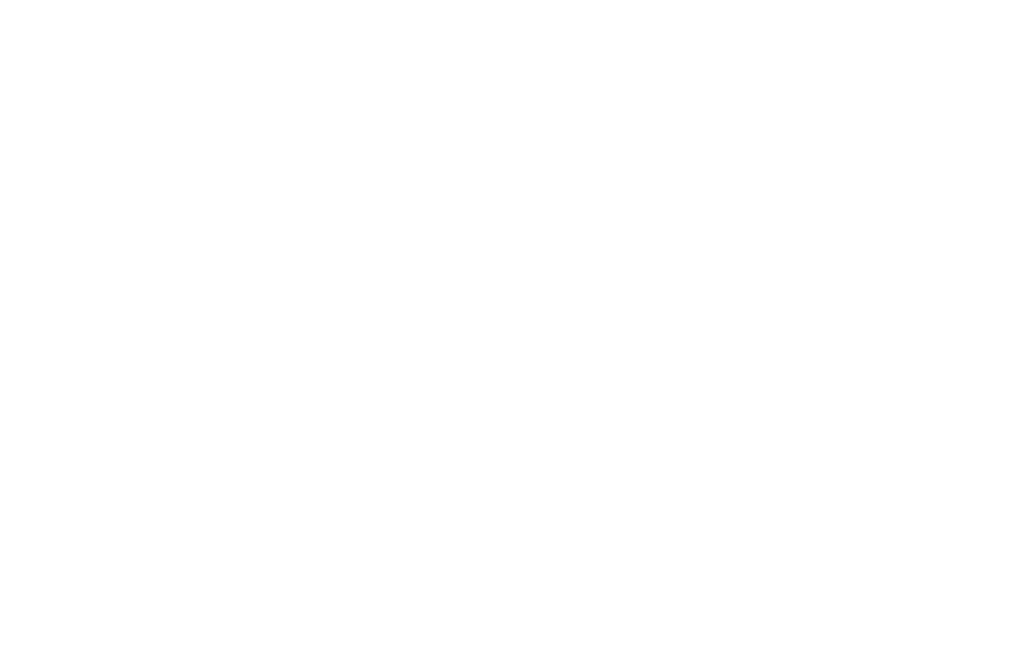
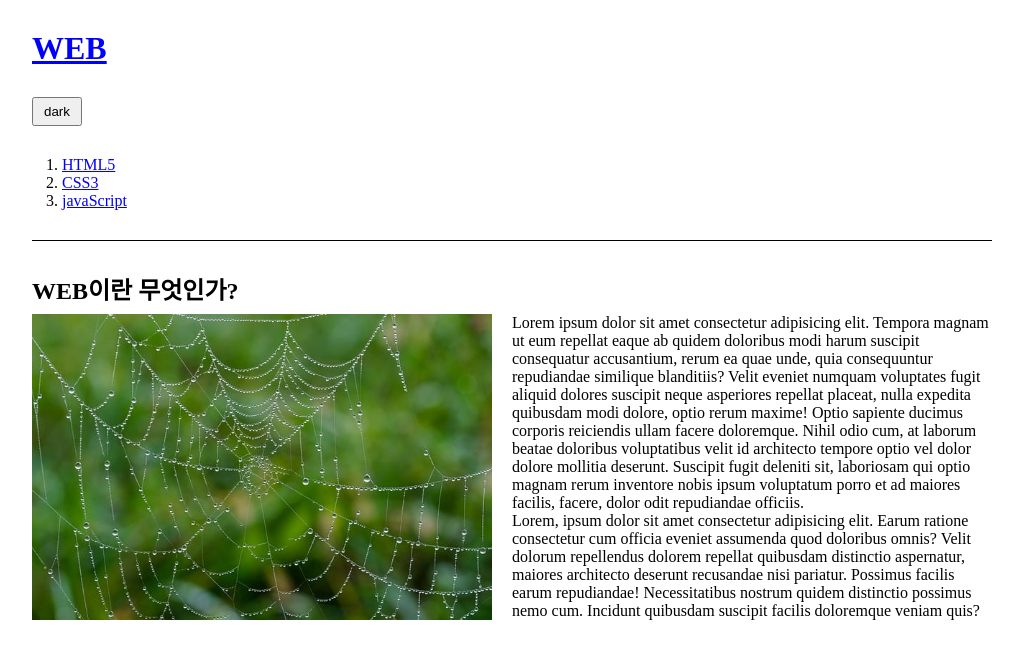
Before and after one commit to pam7461/dark-light, a plain HTML site: page index.html in a window 1280 px wide. Shown: the whole page, without its empty margins (128-1151 px from the left). Drawn offline with Linux system fonts and the light colour scheme.

Commit message:
Add files via upload

```diff
--- /dev/null
+++ b/css/style.css
@@ -0,0 +1,8 @@
+*{box-sizing:border-box;margin:0;padding:0;}
+.wrapper{width:960px;margin:0 auto;}
+h1{padding:30px 0;}
+a{color:#0000ff;}
+ol{padding:0 0 30px 30px;margin-bottom:30px;border-bottom:1px solid #000000;}
+h2{margin-bottom:7.5px;}
+img{width:460px;float:left;margin-right:20px;}
+button{margin-bottom:30px;padding:5px 10px;}
--- a/index.html
+++ b/index.html
@@ -4,8 +4,21 @@
     <meta charset="UTF-8">
     <meta name="viewport" content="width=device-width, initial-scale=1.0">
     <title>Document</title>
+    <link rel="stylesheet" href="./css/style.css">
 </head>
 <body>
-
+    <div class="wrapper">
+        <h1><a href="./index.html">WEB</a></h1>
+        <button>dark</button>
+        <ol>
+            <li><a href="./html.html">HTML5</a></li>
+            <li><a href="./css.html">CSS3</a></li>
+            <li><a href="./js.html">javaScript</a></li>
+        </ol>
+        <h2>WEB이란 무엇인가?</h2>
+        <img src="./images/img-web.jpg" alt="web image">
+        <p>Lorem ipsum dolor sit amet consectetur adipisicing elit. Tempora magnam ut eum repellat eaque ab quidem doloribus modi harum suscipit consequatur accusantium, rerum ea quae unde, quia consequuntur repudiandae similique blanditiis? Velit eveniet numquam voluptates fugit aliquid dolores suscipit neque asperiores repellat placeat, nulla expedita quibusdam modi dolore, optio rerum maxime! Optio sapiente ducimus corporis reiciendis ullam facere doloremque. Nihil odio cum, at laborum beatae doloribus voluptatibus velit id architecto tempore optio vel dolor dolore mollitia deserunt. Suscipit fugit deleniti sit, laboriosam qui optio magnam rerum inventore nobis ipsum voluptatum porro et ad maiores facilis, facere, dolor odit repudiandae officiis.</p>
+        <p>Lorem, ipsum dolor sit amet consectetur adipisicing elit. Earum ratione consectetur cum officia eveniet assumenda quod doloribus omnis? Velit dolorum repellendus dolorem repellat quibusdam distinctio aspernatur, maiores architecto deserunt recusandae nisi pariatur. Possimus facilis earum repudiandae! Necessitatibus nostrum quidem distinctio possimus nemo cum. Incidunt quibusdam suscipit facilis doloremque veniam quis?</p>
+    </div>
 </body>
 </html>
```
